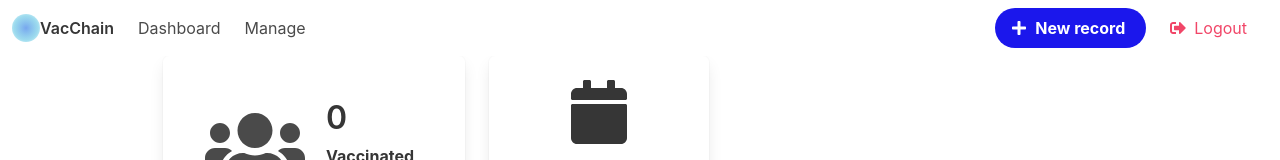
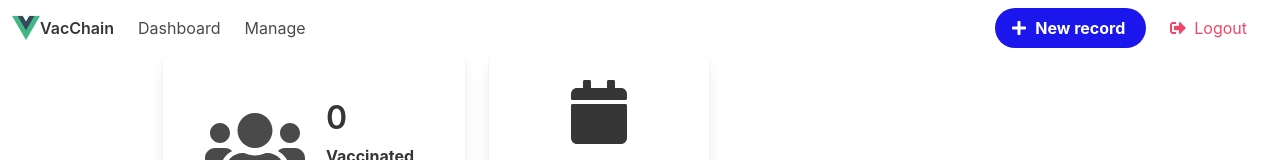
Before and after one commit to HakushinImpact/VacChain, a Vue app: page /#/admin in a window 1280 px wide. Shown: the top 160 px of the page. Built offline with nearby package versions, Linux system fonts and the light colour scheme; no server answers.

Commit message:
Revert "Added logo"
This reverts commit 71c6291567e2818583b1d3826d86b8a991669f71.

```diff
--- a/src/components/Navbar.vue
+++ b/src/components/Navbar.vue
@@ -2,8 +2,11 @@
   <nav class="navbar" role="navigation" aria-label="main navigation">
     <div class="navbar-brand">
       <a class="navbar-item">
-        <img src="../assets/logo.svg" height="100%" />
-        <p class="title is-6">VacChain</p>
+        <img
+          src="../assets/logo.png"
+          height="100%"
+        />
+        <p class="title is-6"> VacChain </p>
       </a>
 
       <a
```
Also changed, not shown: src/assets/logo.svg (deleted).
